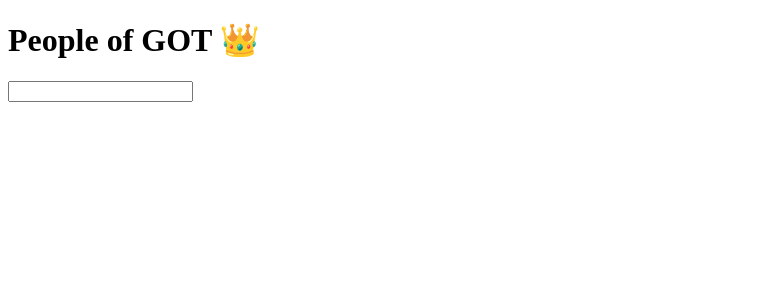
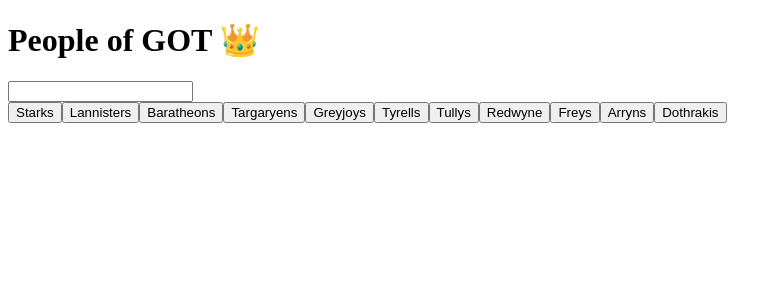
Before and after one commit to saurabhkatwal/gotProjectReact, a React (Create React App) app: page / in a window 1280 px wide. Shown: the top 300 px of the page, without its empty margins (0-782 px from the left). Built offline with nearby package versions, Linux system fonts and the light colour scheme.

Commit message:
added buttons to the toggler component

```diff
--- a/src/components/App.js
+++ b/src/components/App.js
@@ -2,12 +2,15 @@
 import data from "../data/data";
 import Toggler from "./Toggler";
 import Cards from "./Cards";
+let houseData=data.houses;
+let houseNames=houseData.map(houseObj=>{
+  return houseObj.name;
+})
 function App() {
-  let houses=data.houses;
   return <>
     <NavBar/>
-    <Toggler houses={houses}/>
-    <Cards houses={houses}/>
+    <Toggler houses={houseNames}/>
+    <Cards/>
   </>
 }
 
--- a/src/components/Button.js
+++ b/src/components/Button.js
@@ -3,6 +3,6 @@
 export default function Button(props) {
     // console.log(props.houseName);
   return (
-    <button>{props.houseName}</button>
+    <button>{props.children}</button>
   )
 }
--- a/src/components/Toggler.js
+++ b/src/components/Toggler.js
@@ -1,14 +1,13 @@
 import React from 'react'
 import Button from "./Button";
 export default function Toggler(props) {
+  let houses=props.houses;
     // console.log(props.houses);
-    let data=props.houses;
-    let houseNames=data.map(item=>{
-        return item.name;
-    })
     // console.log(houseNames);
-  return houseNames.forEach(house=>{
-        <Button houseName={house}/>
-    })
+  return <div className="buttons">
+    {houses.map(house=>(
+      <Button>{house}</Button>
+    ))}
+  </div>
 
 }
```
